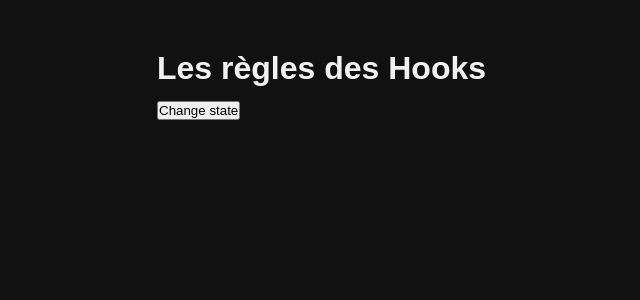
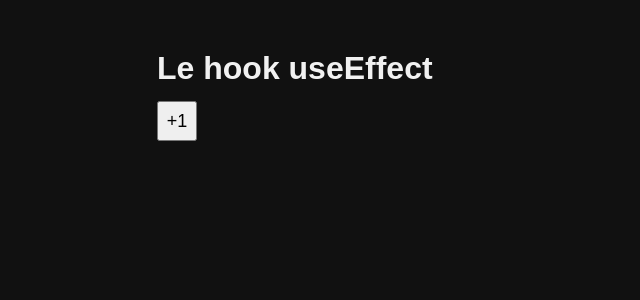
Before and after one commit to musellix/formation-react, a React (Vite) app in the folder 5.React-dans-le-détail/: page / in a window 1280 px wide. Shown: the top 300 px of the page, without its empty margins (83-723 px from the left). Built offline with nearby package versions, Linux system fonts and the light colour scheme.

Commit message:
5.3 - React dans le detail - Le hook useEffect

```diff
--- a/5.React-dans-le-détail/src/App.jsx
+++ b/5.React-dans-le-détail/src/App.jsx
@@ -1,4 +1,4 @@
-import Container from "./lessons/2.La-règle-des-hooks/Container"
+import Container from "./lessons/3.Le-hook-use-effect/Container"
 
 function App() {
 
--- a/5.React-dans-le-détail/src/lessons/3.Le-hook-use-effect/Container.jsx
+++ b/5.React-dans-le-détail/src/lessons/3.Le-hook-use-effect/Container.jsx
@@ -1,11 +1,19 @@
+import { useEffect, useState } from "react"
 import "./Container.css"
 
 export default function Container() {
+  const [count, setCount] = useState(0)
 
+  useEffect( () => {
+    console.log( "apres premiere creation et apres mise à jour du DOM")
+  }, [count])
+
+  console.log(count)
 
   return (
     <div>
       <h1>Le hook useEffect</h1>
+      <button onClick={() => setCount(count + 1)}>+1</button>
     </div>
   )
 }
```
